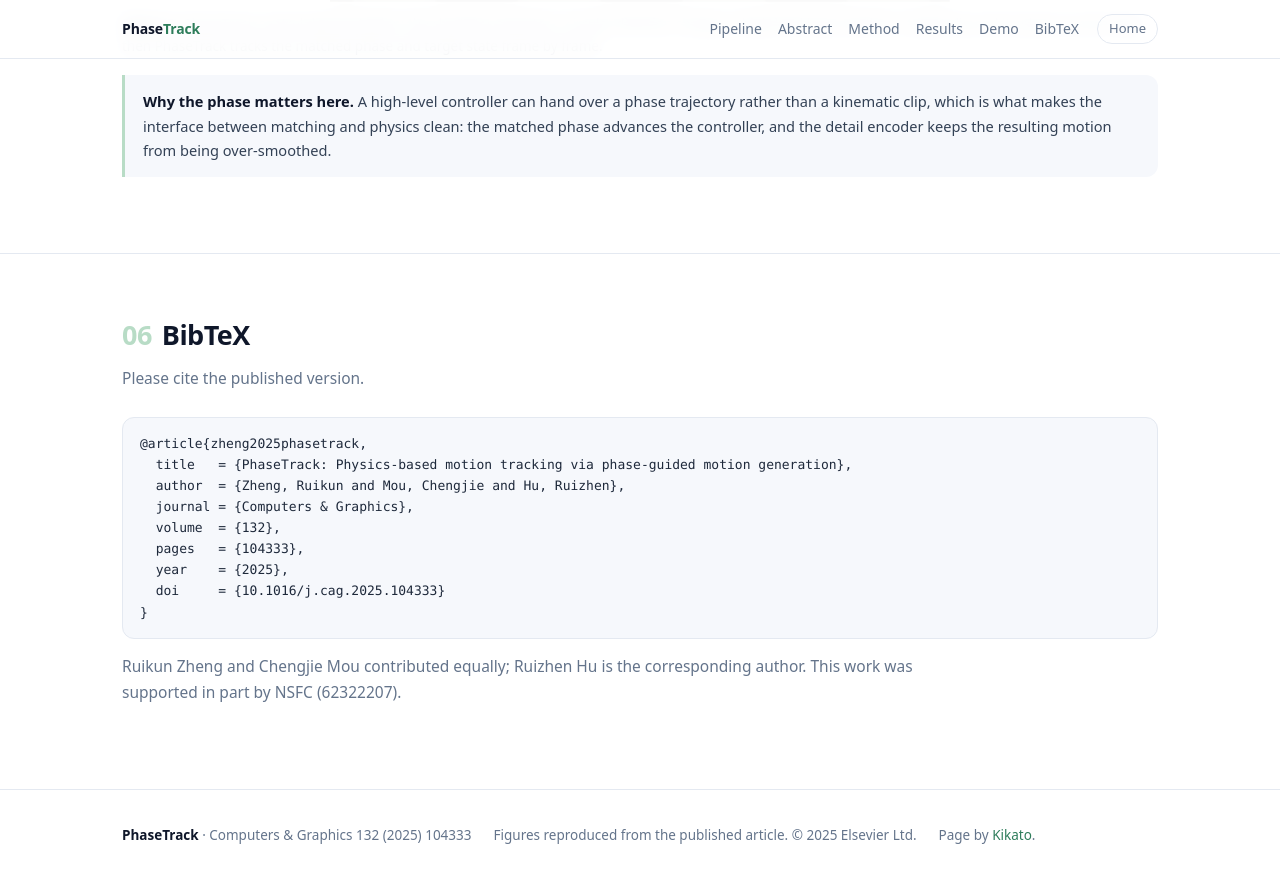
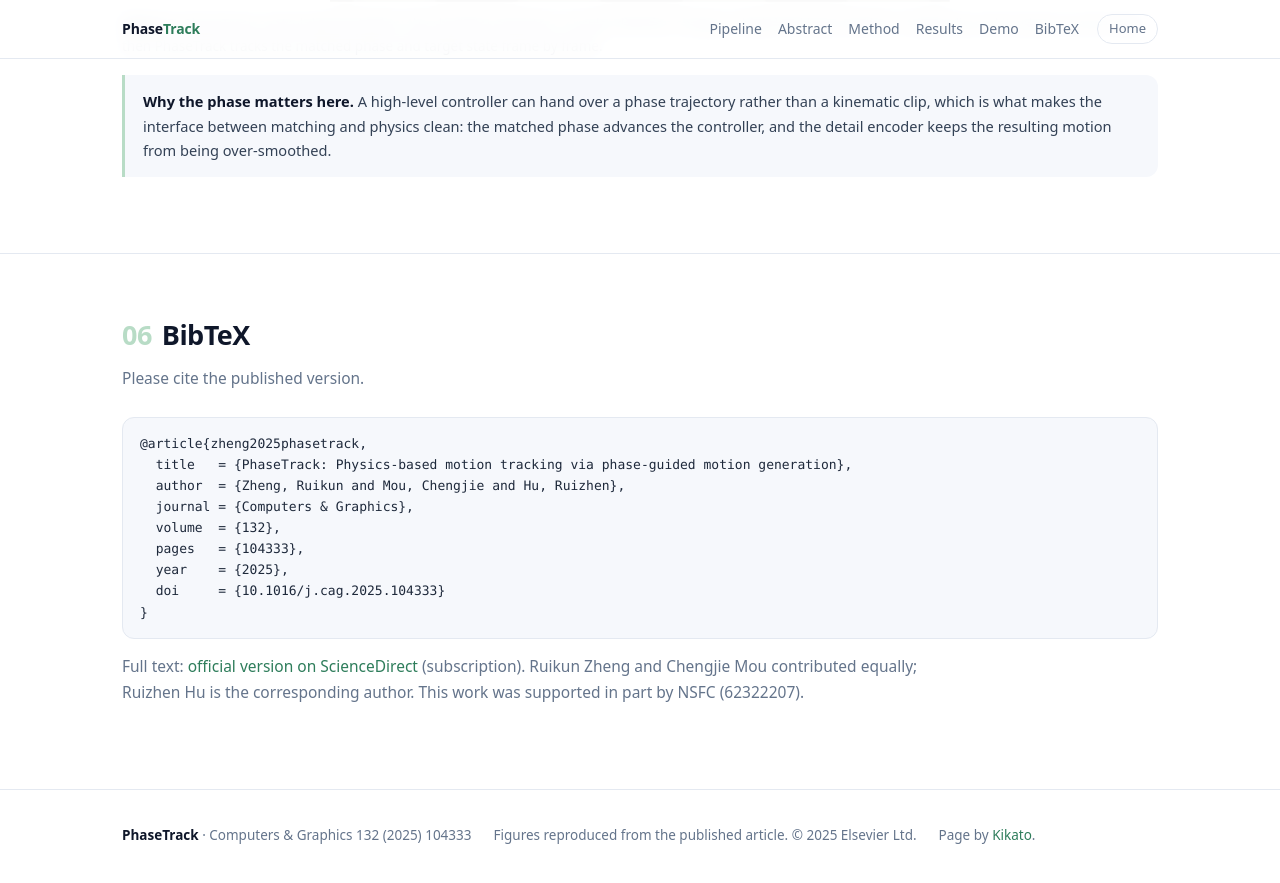
Before and after one commit to kikato2022/kikato2022.github.io, a Jekyll site: the page projects/phasetrack/index.html, which Jekyll copies as it is, in a window 1280 px wide and 900 px high, scrolled down 8064 px. Shown: the top 883 px of the window. Built offline with Jekyll 4.4.1, drawn with Linux system fonts in a browser that asks for light colours; some of the changed text lies outside the part shown.

Commit message:
Point the paper link at the official ScienceDirect page

```diff
--- a/projects/phasetrack/index.html
+++ b/projects/phasetrack/index.html
@@ -57,7 +57,8 @@
       <li>DOI 10.1016/j.cag.2025.104333</li>
     </ul>
     <div class="linkrow">
-      <a class="btn primary" href="https://doi.org/10.1016/j.cag.2025.104333" target="_blank" rel="noopener">Paper &#183; Elsevier</a>
+      <a class="btn primary" href="https://www.sciencedirect.com/science/article/pii/S0097849325001748" target="_blank" rel="noopener">PDF &#183; ScienceDirect</a>
+      <a class="btn" href="https://doi.org/10.1016/j.cag.2025.104333" target="_blank" rel="noopener">DOI</a>
       <a class="btn" href="#method">Method</a>
       <a class="btn" href="#results">Results</a>
       <a class="btn" href="#bibtex">BibTeX</a>
@@ -302,6 +303,7 @@
   doi     = {10.1016/j.cag.2025.104333}
 }</pre>
     <p class="sub">
+      Full text: <a href="https://www.sciencedirect.com/science/article/pii/S0097849325001748" target="_blank" rel="noopener">official version on ScienceDirect</a> (subscription).
       Ruikun Zheng and Chengjie Mou contributed equally; Ruizhen Hu is the corresponding author.
       This work was supported in part by NSFC (62322207).
     </p>
```
